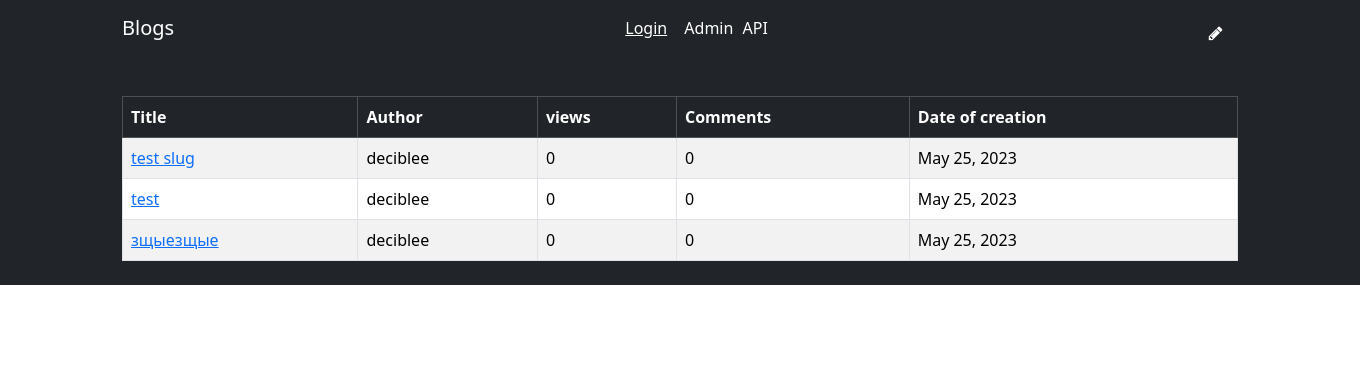
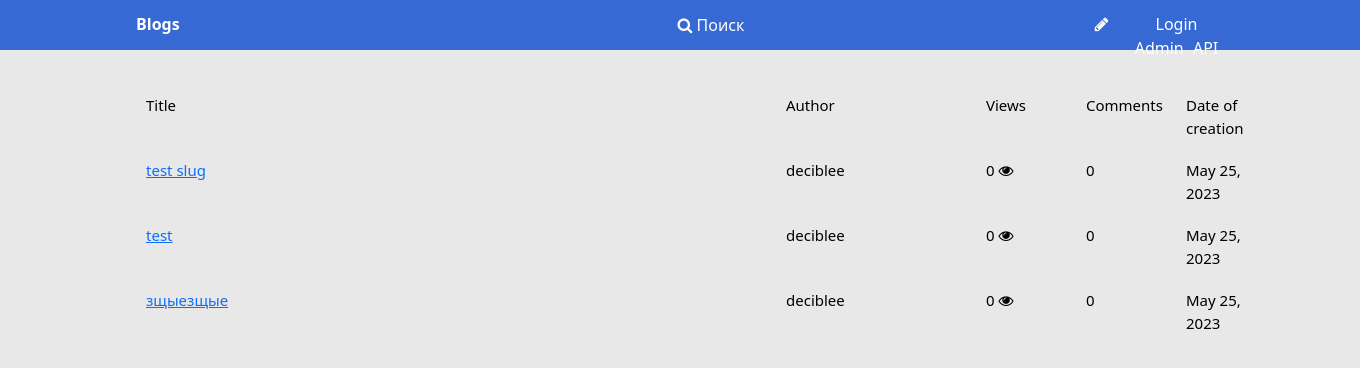
Before and after one commit to Calculated1528/Courses, a Django app: page / in a window 1360 px wide. Shown: the top 368 px of the page. Run offline with Django 4.2, Linux system fonts and the light colour scheme; data comes from the database, SQL or seed files in the repository; both versions use the stored data as it was after the commit; parts of the project's set-up code (start-up, migrations or seed data) failed here and were passed over.

Commit message:
Попытка поменять базовую страницу

```diff
--- a/account/static/css/main.css
+++ b/account/static/css/main.css
@@ -112,7 +112,7 @@
 .header-text{
     color: white;
     height: 45px;
-    width: auto;
+    width: 100px;
     text-align: center;
     padding-top: 10px;
     float: right;
@@ -130,7 +130,7 @@
 .body_down{
     margin-left: 10%;
     margin-top: 60px;
-    width: 1175px;
+    width: 1200px;
     height: 30px;
 }
 
@@ -151,42 +151,73 @@
     background: white;
     width: 1185px;
     border-radius: 10px;
-    padding-top: 10px;
-    padding-bottom: 10px;
+    border: 5px;
+    border-color: rgb(172, 55, 55);
 }
 
 .article{
-    width: 1185px;
-    height: 100px;
-
+    width: 1180px;
+    height: auto;
+    border-bottom: rgb(206, 206, 206) 1px;
 }
 
 .article_name{
     float: left;
-    margin-top: 20px;
-    font-size: 20px;
-    margin-left: 10px;
-}
-
-.article_name:hover{
-    cursor: pointer;
+    height: auto;
+    padding-top: 10px;
+    padding-bottom: 10px;
+    font-size: 15px;
+    padding-left: 10px;
+    color: black;
+    width: 640px;
+    border-right: 1px rgb(206, 206, 206);
 }
 
 .article_author{
     float: left;
+    height: auto;
+    padding-top: 10px;
+    padding-bottom: 10px;
     font-size: 15px;
     margin-left: 10px;
-    color: grey;
+    color: black;
+    width: 190px;
+    border-right: 1px rgb(206, 206, 206);
 }
 
-.article_author:hover{
-    cursor: pointer;
+.article_view{
+    float: left;
+    height: auto;
+    padding-top: 10px;
+    padding-bottom: 10px;
+    font-size: 15px;
+    margin-left: 10px;
+    color: black;
+    width: 90px;
+    border-right: 1px rgb(206, 206, 206);
+}
+
+.article_comment{
+    float: left;
+    height: auto;
+    padding-top: 10px;
+    padding-bottom: 10px;
+    font-size: 15px;
+    margin-left: 10px;
+    color: black;
+    width: 90px;
+    border-right: 1px rgb(158, 54, 54);
 }
 
 .article_date{
-    margin-top: 30px;
-    float: right;
-    width: 80px;
+    float: left;
+    height: auto;
+    padding-top: 10px;
+    padding-bottom: 10px;
+    font-size: 15px;
+    margin-left: 10px;
+    color: black;
+    width: 90px;
 }
 
 .article_line{
@@ -196,12 +227,3 @@
     border-top: none;
     border-bottom: none;
 }
-
-.article_view{
-    float: right;
-    width: 35px;
-    font-size: 15px;
-    color: grey;
-    margin-top: 40px;
-    margin-right: 5px;
-}
--- a/templates/base.html
+++ b/templates/base.html
@@ -11,17 +11,27 @@
     <title>{% block title %}{% endblock %}</title>
 
 </head>
-<body>
-    <nav class="navbar navbar-dark bg-dark">
-        <div class="container">
-            <a href={% url "blog:index" %} class="navbar-brand">Blogs</a>
-            <span class='navbar-text'>
+<body class="body_all">
+    <div class="header_m">
+        <div class="header_left">
+            <a href={% url "blog:index" %} class="header-brand">Blogs</a>
+        </div>
+        <div class="header_search">
+            <span class="icon_search">
+                <i class="fa fa-search">
+
+                </i>
+                Поиск
+            </span>
+        </div>
+        <div class="header_right">
+            <span class='header-text'>
                 {% if user.is_authenticated %}
                 {% load static %}
                 <img src="{% static userInfo.photo.url %}" alt="My image" height=30 width=30>
-                <a href={% url "account" %} class="me-2">{{ user.get_username }}</a>
+                <a href={% url "account" %} class="header_menu">{{ user.get_username }}</a>
                 {% else %}
-                <a href={% url "login"  %} class="me-2">Login</a>
+                <a href={% url "login"  %} class="header_menu">Login</a>
                 {% endif %}
                 <a href="/admin/" class="header_menu" target="_blank">Admin</a>
                 <a href="/api/v1/" class="header_menu" target="_blank">API</a>
@@ -34,11 +44,12 @@
         </div>
     </div>
 
-<br>
+    <br>
 
 
-    <main class="container">
+    <div class="body_down">
         {% block content %}
         {% endblock %}
+    </div>
 </body>
 </html>
--- a/templates/blog/home.html
+++ b/templates/blog/home.html
@@ -3,7 +3,7 @@
 {% block title %}All Posts{% endblock %}
 
 {% block content %}
-<table class="table mt-5 table-bordered table-striped table-hover">
+{% comment %} <table class="table mt-5 table-bordered table-striped table-hover">
     <thead class="table-dark">
         <tr>
             <th>Title</th>
@@ -24,5 +24,56 @@
         </tr>
         {% endfor %}
     </tbody>
-</table>
+</table> {% endcomment %}
+<div class="articles">
+    <div class="article">
+        <div class="article_name">
+            <span>
+                Title
+            </span>
+        </div>
+        <div class="article_author">
+            <span>
+                Author
+            <span/>
+        </div>
+        <div class="article_view">
+            <span>
+                Views
+            </span>
+        </div>
+        <div class="article_comment">
+            <span>
+                Comments
+            </span>
+        </div>
+        <div class="article_date">
+            <span>
+                Date of creation
+            </span>
+        </div>
+    </div>
+    {% for post in Posts %}
+    <div class="article">
+        <div class="article_name">
+            <a href={% url 'blog:single_post' post.slug%}>{{ post.title }}</a>
+        </div>
+        <div class="article_author">
+            {{post.user}}
+        </div>
+        <div class="article_view">
+            {{post.views_count}}
+            <i class="fa fa-eye">
+
+            </i>
+        </div>
+        <div class="article_comment">
+            {{post.views_count}}
+        </div>
+        <div class="article_date">
+            {{post.created_at}}
+        </div>
+    </div>
+    {% endfor %}
+</div>
 {% endblock %}
```
Also changed, not shown: account/migrations/0001_initial.py, account/migrations/0002_initial.py, account/migrations/0005_userinfo_delete_profile.py (deleted), blog/migrations/0001_initial.py, blog/migrations/0002_alter_post_slug.py (deleted), db.sqlite3.
